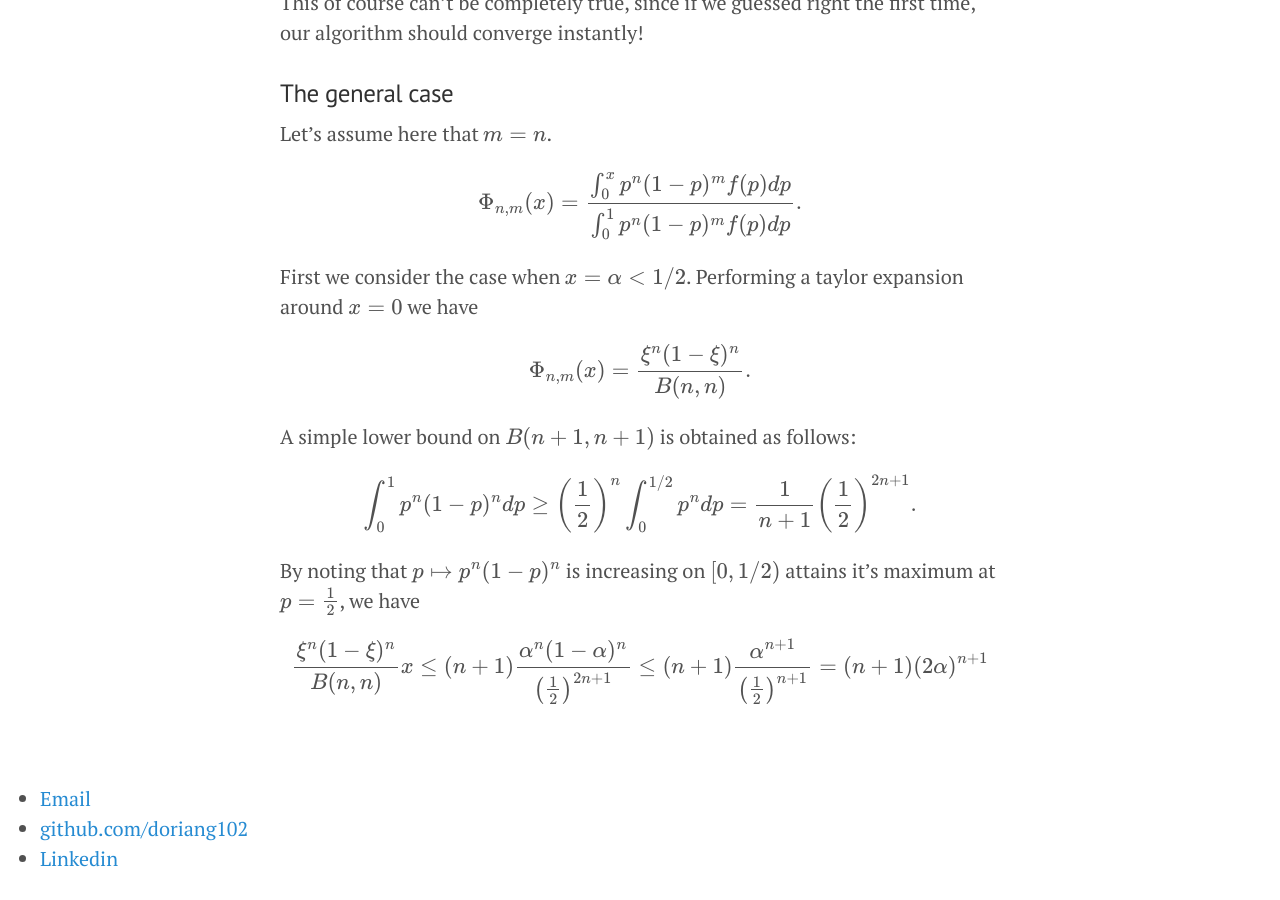
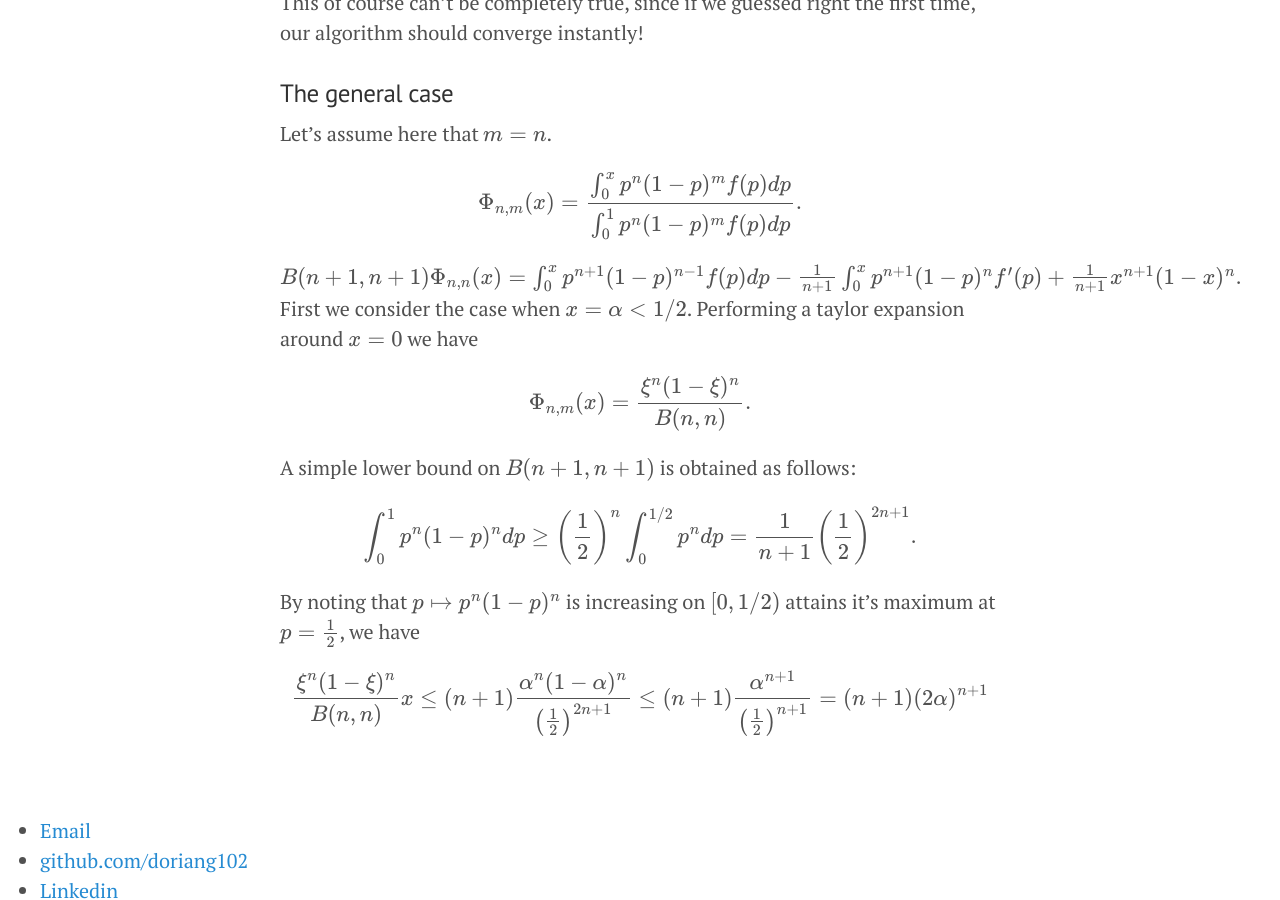
Before and after one commit to doriang102/doriang102.github.io, a Jekyll site: the page built from _posts/2017-06-10-hypothesis-testing-part-2.md, in a window 1280 px wide and 900 px high, scrolled down 2256 px. Built offline with Jekyll 4.4.1, drawn with Linux system fonts in a browser that asks for light colours; our own code applies the rules of GitHub Pages for plain Markdown files; formulas are drawn with MathJax 3.

Commit message:
Update 2017-06-10-hypothesis-testing-part-2.md

```diff
--- a/_posts/2017-06-10-hypothesis-testing-part-2.md
+++ b/_posts/2017-06-10-hypothesis-testing-part-2.md
@@ -64,7 +64,7 @@ Let's assume here that $$m = n$$.
 
 $$ \Phi_{n,m}(x) = \frac{\int_0^x p^n(1-p)^m f(p) dp }{\int_0^1 p^n (1-p)^mf(p) dp}. $$
 
-
+$$ B(n+1,n+1) \Phi_{n,n}(x) = \int_0^x p^{n+1}(1-p)^{n-1} f(p) dp - \frac{1}{n+1} \int_0^x p^{n+1}(1-p)^n f'(p) + \frac{1}{n+1} x^{n+1} (1-x)^n.$$
 First we consider the case when $$x = \alpha < 1/2$$. Performing a taylor expansion around $$x=0$$ we have
 
 
```
